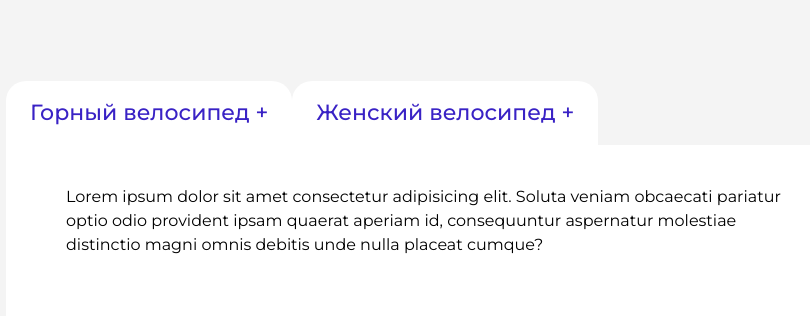
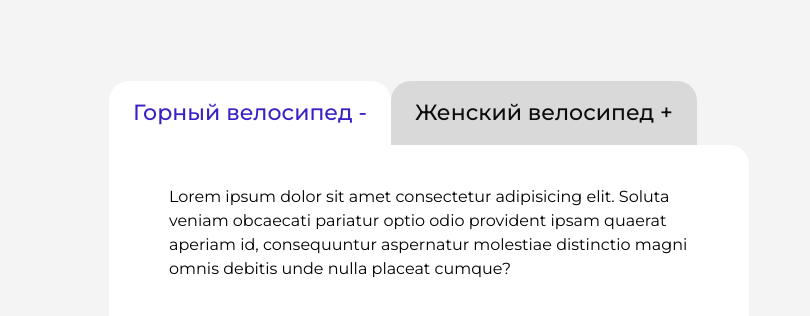
Before and after one commit to levgenprog/bike-site, a React (Create React App) app: page / in a window 1280 px wide. Shown: the top 316 px of the page, without its empty margins (211-1021 px from the left). Built offline with nearby package versions, Linux system fonts and the light colour scheme; a web font is replaced by a local one.

Commit message:
appear and dissapear animation added

```diff
--- a/src/components/Container.jsx
+++ b/src/components/Container.jsx
@@ -5,12 +5,19 @@ const Container = () => {
 
     const [selected, setSelected] = useState('m');
 
+    const toggle = (type) => {
+        if (selected === type) {
+            return setSelected(null);
+        }
+        setSelected(type);
+    }
+
     return (
         <div className="container">
-            <MenuButton title='Горный велосипед' selected={selected}></MenuButton>
-            <MenuButton title='Женский велосипед' selected={selected}></MenuButton>
+            <MenuButton title='Горный велосипед' selected={selected} type="m" onClick={() => toggle('m')}></MenuButton>
+            <MenuButton title='Женский велосипед' selected={selected} type="w" onClick={() => toggle('w')}></MenuButton>
 
-            <div className="content">
+            <div className={selected ? 'content show' : 'content'}>
                 Lorem ipsum dolor sit amet consectetur adipisicing elit. Soluta veniam obcaecati pariatur optio odio provident ipsam quaerat aperiam id, consequuntur aspernatur molestiae distinctio magni omnis debitis unde nulla placeat cumque?
             </div>
         </div>
--- a/src/components/MenuButton.jsx
+++ b/src/components/MenuButton.jsx
@@ -1,8 +1,14 @@
 const MenuButton = (props) => {
-    let sing = '+';
+    let sign = ' + ';
+    let cls = 'menu-button unused';
+    if (props.type === props.selected) {
+        sign = '-';
+        cls = 'menu-button';
+    }
+
     return (
-        <button className="menu-button ">
-            {props.title} {sing}
+        <button className={cls} onClick={props.onClick}>
+            {props.title} {sign}
         </button>
     );
 }
--- a/src/components/style.css
+++ b/src/components/style.css
@@ -1,14 +1,21 @@
 .container {
-    width: 846px;
+    width: 50%;
     margin: 0 auto;
     margin-top: 81px;
 }
 
 .content {
-    height: 500px;
+    height: 400px;
     background-color: white;
     border-radius: 0px 20px 20px 20px;
     padding: 40px 60px;
+    animation: disappear 0.5s;
+    visibility: hidden;
+}
+
+.content.show {
+    visibility: visible;
+    animation: appear 0.5s;
 }
 
 .menu-button {
@@ -25,3 +32,31 @@
     color: #0C0C0C;
     background: #D9D9D9;
 }
+
+@keyframes appear {
+    0% {
+        opacity: 0;
+        visibility: hidden;
+        transform: translateY(-9999);
+    }
+
+    100% {
+        opacity: 1;
+        visibility: visible;
+        transform: translateY(0);
+    }
+}
+
+@keyframes disappear {
+    0% {
+        opacity: 1;
+        visibility: visible;
+        transform: translateY(0);
+    }
+
+    100% {
+        opacity: 0;
+        visibility: hidden;
+        transform: translateY(-9999);
+    }
+}
```
